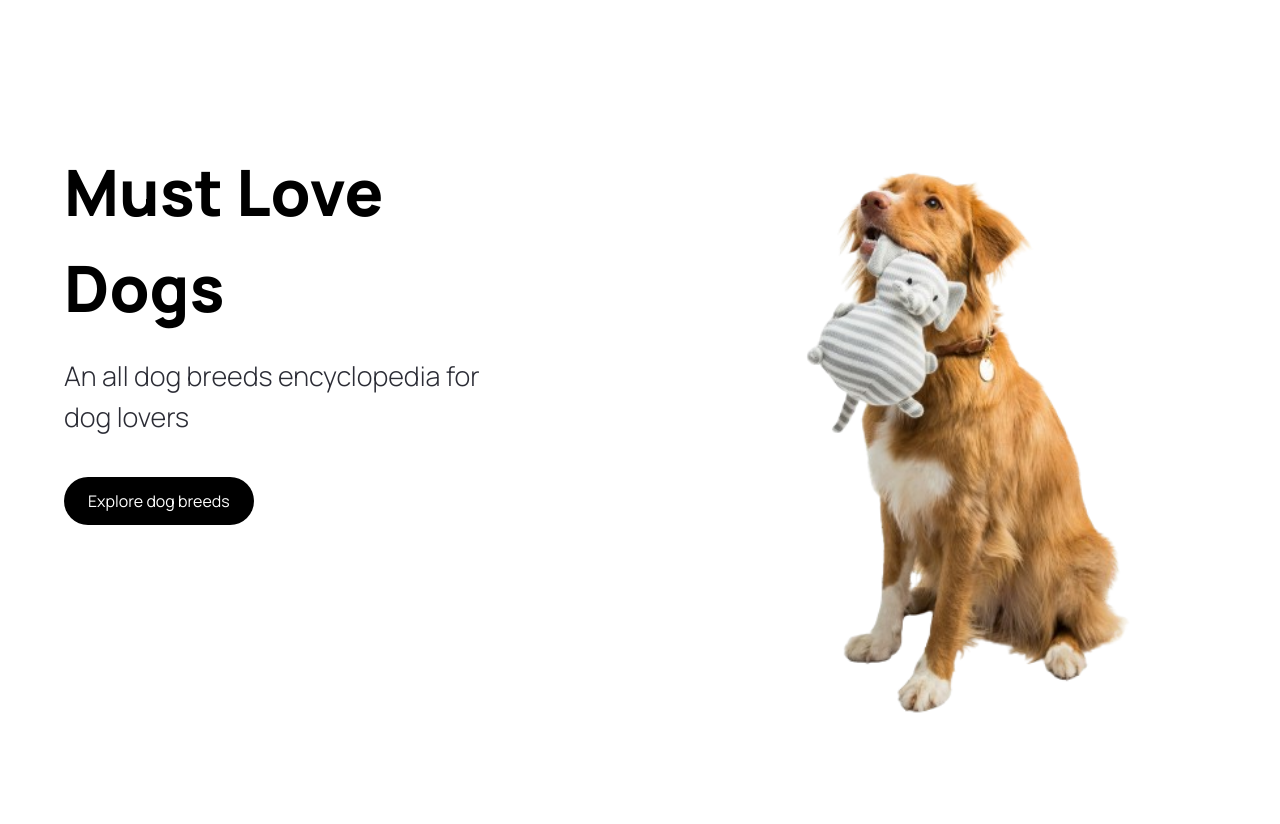
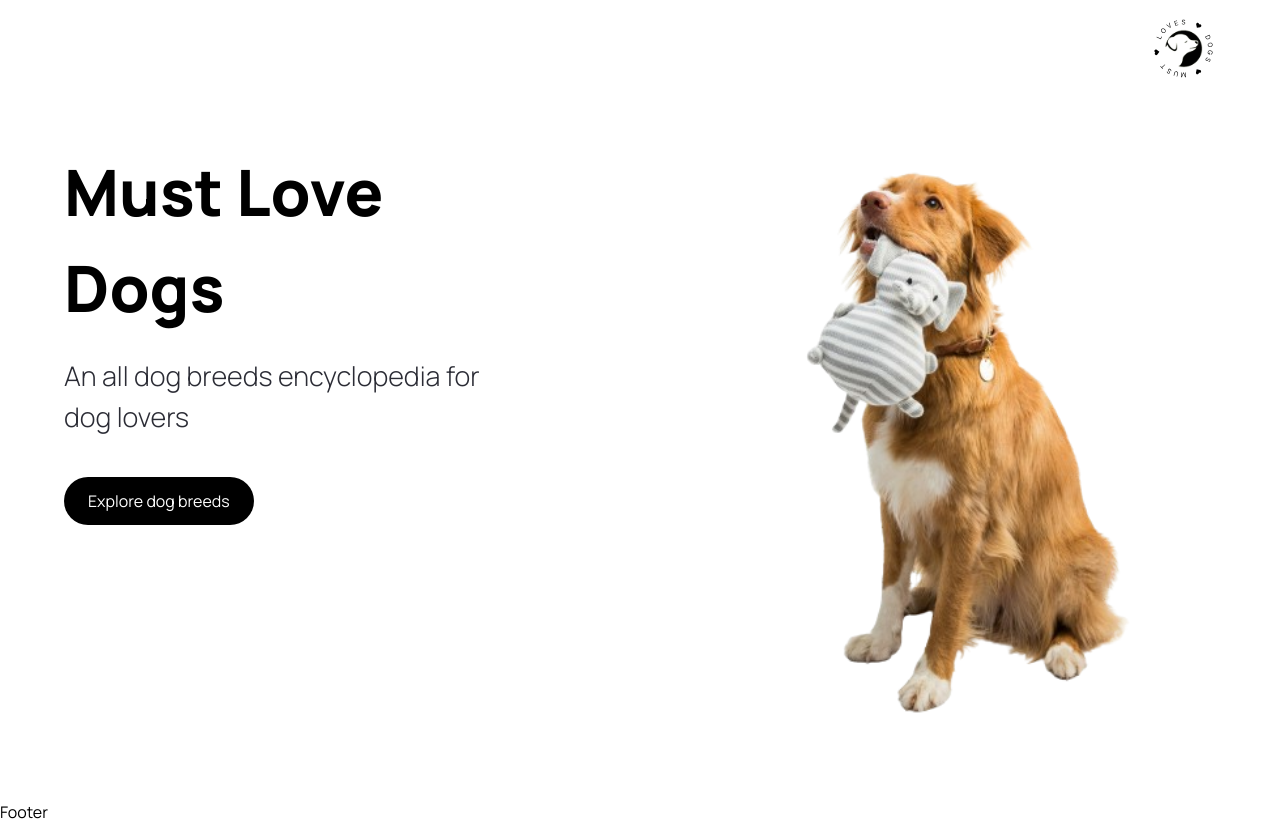
Before and after one commit to AhBooChai/Must-Love-Dogs, a Next.js app: page / in a window 1280 px wide. Before the commit the page ends 800 px from the top, so only its background shows below. Built offline with nearby package versions, Linux system fonts and the light colour scheme.

Commit message:
Create Navbar component

```diff
--- a/app/layout.tsx
+++ b/app/layout.tsx
@@ -1,12 +1,10 @@
 import type { Metadata } from "next";
-import { Inter } from "next/font/google";
 import "./globals.css";
-
-const inter = Inter({ subsets: ["latin"] });
+import { Footer, Navbar } from "@/components";
 
 export const metadata: Metadata = {
-  title: "Create Next App",
-  description: "Generated by create next app",
+  title: "Must Love Dogs",
+  description: "A dog breeds encyclopedia",
 };
 
 export default function RootLayout({
@@ -16,7 +14,11 @@
 }>) {
   return (
     <html lang="en">
-      <body className={inter.className}>{children}</body>
+      <body className="relative">
+        <Navbar />
+        {children}
+        <Footer />
+      </body>
     </html>
   );
 }
--- a/components/CustomButton.tsx
+++ b/components/CustomButton.tsx
@@ -6,11 +6,12 @@
   title,
   containerStyles,
   handleClick,
+  btnType,
 }: CustomButtonProps) => {
   return (
     <button
       disabled={false}
-      type={"button"}
+      type={btnType || "button"}
       className={`custom-btn ${containerStyles}`}
       onClick={handleClick}
     >
--- /dev/null
+++ b/components/Footer.tsx
@@ -0,0 +1,7 @@
+import React from "react";
+
+const Footer = () => {
+  return <div>Footer</div>;
+};
+
+export default Footer;
--- /dev/null
+++ b/components/Navbar.tsx
@@ -0,0 +1,22 @@
+import Image from "next/image";
+import Link from "next/link";
+
+const Navbar = () => {
+  return (
+    <header className="w-full absolute z-10">
+      <nav className="max-w-[1440px] mx-auto flex justify-end items-center sm:px-16 px-6 py-4">
+        <Link href="/" className="flex justify-center items-center">
+          <Image
+            src="/logo.svg"
+            alt="Must Love Dogs logo"
+            width={65}
+            height={65}
+            className="object-contain"
+          />
+        </Link>
+      </nav>
+    </header>
+  );
+};
+
+export default Navbar;
--- a/components/index.ts
+++ b/components/index.ts
@@ -1,4 +1,6 @@
 import Hero from "./Hero";
 import CustomButton from "./CustomButton";
+import Navbar from "./Navbar";
+import Footer from "./Footer";
 
-export { Hero, CustomButton };
+export { Hero, CustomButton, Navbar, Footer };
--- a/types/index.ts
+++ b/types/index.ts
@@ -4,4 +4,5 @@
   title: string;
   containerStyles?: string;
   handleClick?: MouseEventHandler<HTMLButtonElement>;
+  btnType?: "button" | "submit";
 }
```
